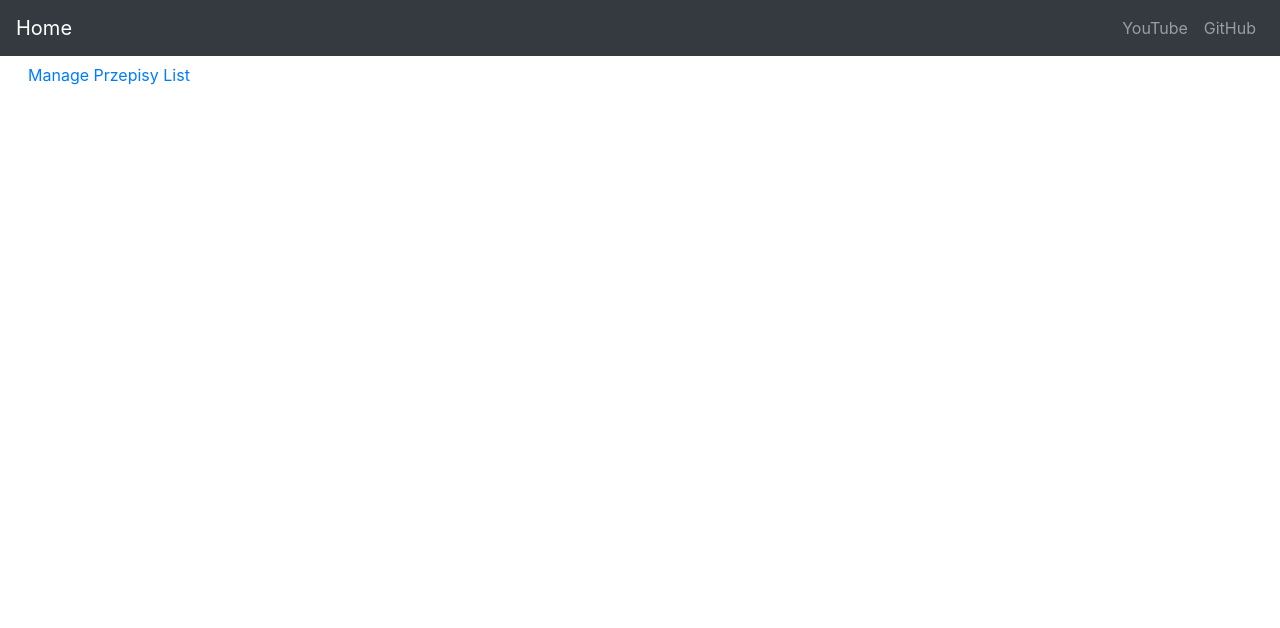
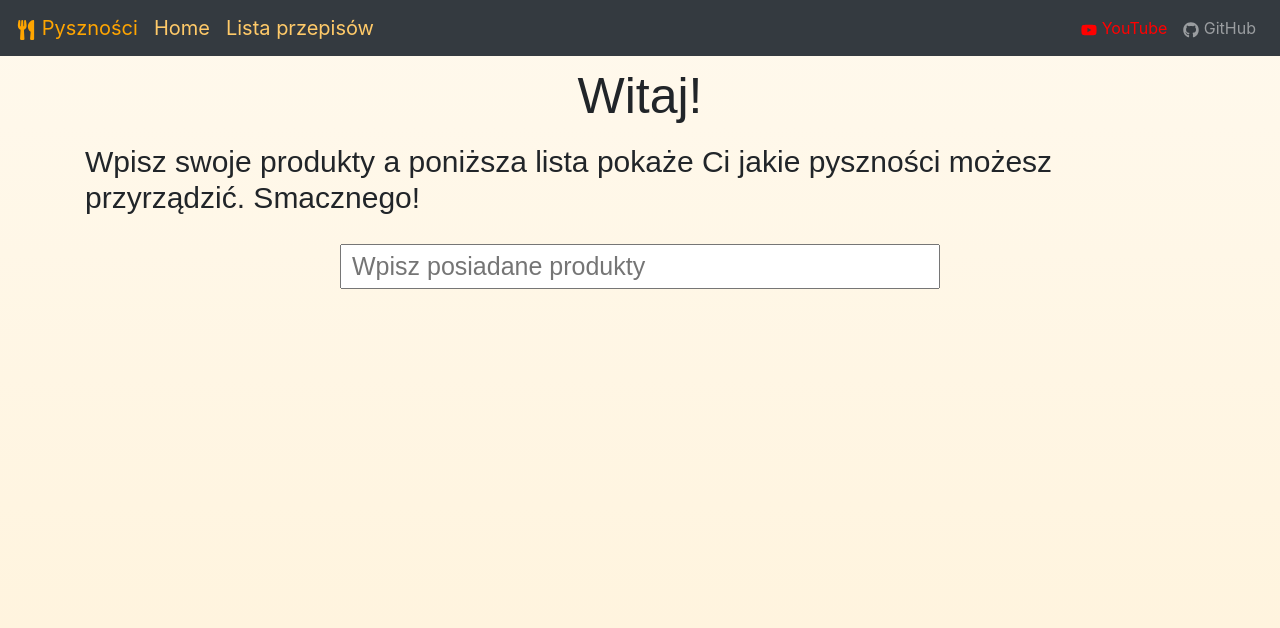
Before and after one commit to riqqq/przepisy-frontend, a React (Create React App) app: page / in a window 1280 px wide. Shown: the top 628 px of the page. Built offline with nearby package versions, Linux system fonts and the light colour scheme.

Commit message:
front 1.0

```diff
--- a/package.json
+++ b/package.json
@@ -3,6 +3,7 @@
   "version": "0.1.0",
   "private": true,
   "dependencies": {
+    "@material-ui/core": "^4.11.3",
     "@testing-library/jest-dom": "^5.11.9",
     "@testing-library/react": "^11.2.3",
     "@testing-library/user-event": "^12.6.2",
@@ -10,8 +11,10 @@
     "react": "^17.0.1",
     "react-cookie": "^4.0.3",
     "react-dom": "^17.0.1",
+    "react-icons": "^4.1.0",
     "react-router-dom": "^5.2.0",
     "react-scripts": "4.0.1",
+    "react-search-field": "^1.2.0",
     "reactstrap": "^8.9.0",
     "web-vitals": "^0.2.4"
   },
--- a/src/App.css
+++ b/src/App.css
@@ -1,5 +1,10 @@
 .App {
-  text-align: center;
+  display: flex;
+  justify-content: center;
+  align-items: center;
+  flex-direction:column;
+  font-family: Arial, Helvetica, sans-serif;
+
 }
 
 .App-logo {
@@ -36,3 +41,13 @@
     transform: rotate(360deg);
   }
 }
+.App input{
+  margin-top: 20px;
+  width:600px;
+  height:45px;
+  font-size: 25px;
+  padding-left:10px;
+}
+#grad {
+  background-image: linear-gradient(red, yellow);
+}
--- a/src/App.js
+++ b/src/App.js
@@ -5,8 +5,11 @@ import { BrowserRouter as Router, Route, Switch } from 'react-router-dom';
 import PrzepisyList from './components/PrzepisyList';
 import PrzepisEdit from './components/PrzepisEdit';
 
+
 class App extends Component {
+
   render() {
+
     return (
       <Router>
         <Switch>
--- a/src/components/AppNavbar.js
+++ b/src/components/AppNavbar.js
@@ -1,6 +1,7 @@
 import React, { Component } from 'react';
 import { Collapse, Nav, Navbar, NavbarBrand, NavbarToggler, NavItem, NavLink } from 'reactstrap';
 import { Link } from 'react-router-dom';
+import { FaYoutube, FaGithub, FaUtensils } from "react-icons/fa";
 
 export default class AppNavbar extends Component {
     constructor(props) {
@@ -17,17 +18,20 @@ export default class AppNavbar extends Component {
 
     render() {
         return <Navbar color="dark" dark expand="md">
-            <NavbarBrand tag={Link} to="/">Home</NavbarBrand>
+            <NavbarBrand  style={{color: 'orange'}}><FaUtensils/> Pyszności</NavbarBrand>
+            <NavbarBrand tag={Link} to="/" style={{color: '#ffca69'}}>Home</NavbarBrand>
+            <NavbarBrand tag={Link} to="/przepisy" style={{color: '#ffca69'}}>Lista przepisów</NavbarBrand>
             <NavbarToggler onClick={this.toggle}/>
             <Collapse isOpen={this.state.isOpen} navbar>
                 <Nav className="ml-auto" navbar>
                     <NavItem>
-                        <NavLink href="https://youtube.com">YouTube</NavLink>
+                        <NavLink href="https://youtube.com" style={{color: 'red'}}><FaYoutube/> YouTube</NavLink>
                     </NavItem>
                     <NavItem>
-                        <NavLink href="https://github.com/">GitHub</NavLink>
+                        <NavLink href="https://github.com/"><FaGithub/> GitHub</NavLink>
                     </NavItem>
                 </Nav>
+
             </Collapse>
         </Navbar>;
     }
--- a/src/components/Home.js
+++ b/src/components/Home.js
@@ -1,16 +1,30 @@
 import React, { Component } from 'react';
 import '../App.css'
 import AppNavbar from './AppNavbar';
-import { Link } from 'react-router-dom';
-import { Button, Container } from 'reactstrap';
+import {Container} from 'reactstrap';
+
+
 
 class Home extends Component {
   render() {
+
     return (
       <div>
         <AppNavbar/>
-        <Container fluid>
-          <Button color="link"><Link to="/przepisy">Manage Przepisy List</Link></Button>
+        <Container>
+        <div>
+        <h1 style={{padding: "10px", fontFamily: "Arial", fontSize: "50px", textAlign: "center"}}>
+          Witaj!</h1>
+        <h1 style={{padding: "0px", fontFamily: "Arial", fontSize: "30px" }}>
+          Wpisz swoje produkty a poniższa lista pokaże Ci jakie pyszności możesz przyrządzić. Smacznego!</h1>
+        </div>
+        </Container>
+
+        <Container>
+          <div
+           className="App"><input type="text" placeholder="Wpisz posiadane produkty"/>
+          </div>
+
         </Container>
       </div>
     );
--- a/src/index.css
+++ b/src/index.css
@@ -5,6 +5,9 @@ body {
     sans-serif;
   -webkit-font-smoothing: antialiased;
   -moz-osx-font-smoothing: grayscale;
+
+    height: 3000px;
+    background-image: linear-gradient(#fff9ed, #ffe1a6);
 }
 
 code {
```
Also changed, not shown: 1 other file (tests, documents, lock files or other folders).
